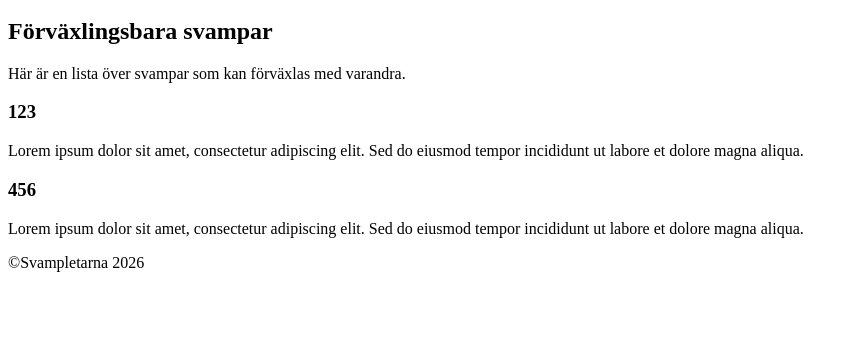
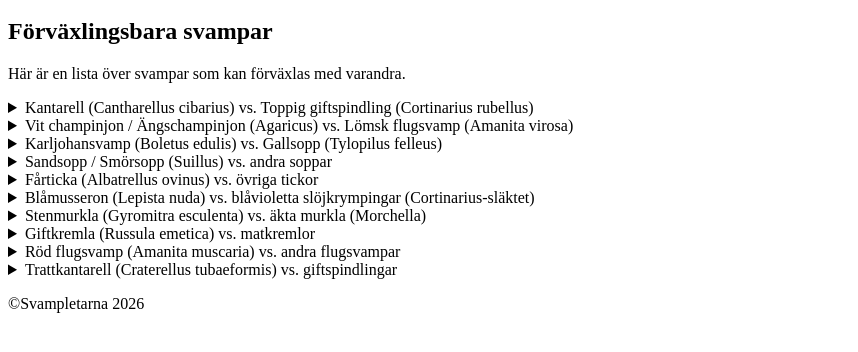
Before and after one commit to stums77/Svampletarna-DEMO, a plain HTML site: page pages/forvaxling.html in a window 1280 px wide. Shown: the part 154-506 px from the top of the page, without its empty margins (0-858 px from the left). Drawn offline with Linux system fonts and the light colour scheme; files that its build step writes are made by us from their sources.

Commit message:
Förväxlingssida Klar!

```diff
--- /dev/null
+++ b/data/speciellaEgenskaper.json
@@ -0,0 +1,102 @@
+{
+    "särskiljande_egenskaper": [
+        {
+            "par": "Kantarell (Cantharellus cibarius) vs. Toppig giftspindling (Cortinarius rubellus)",
+            "risk": "Dödligt giftig förväxling – njurskador.",
+            "särskiljande": [
+                "Undersidan: kantarellen har gaffelgrenade, nedlöpande åsar; giftspindlingen har egentliga skivor som möts i en tydlig klyfta mot foten.",
+                "Fot: kantarellen har massiv, köttig fot utan ring; giftspindlingen har en hattformad gulaktig ring (cortina) högt på foten.",
+                "Hatt: giftspindlingen har ofta en spetsig, toppig puckel – kantarellen är trattformad utan puckel.",
+                "Växtplats: giftspindlingen växer i fuktig mossmark med barrträd, kantarellen i vanlig skogsmark.",
+                "Osäkerhet: känner du inte igen undersidan säkert, lämna svampen."
+            ]
+        },
+        {
+            "par": "Vit champinjon / Ängschampinjon (Agaricus) vs. Lömsk flugsvamp (Amanita virosa)",
+            "risk": "Dödligt giftig förväxling.",
+            "särskiljande": [
+                "Skivor: champinjonen har rosa skivor som mörknar till chokladbruna; lömsk flugsvamp har alltid vita skivor.",
+                "Fotbasen: gräv upp svampen – flugsvampen har en säckliknande strumpa (volva) nere i marken; champinjonen har ingen.",
+                "Doft: champinjonen doftar mandel eller svamp; flugsvampen har svag, sötaktig obehaglig doft.",
+                "Färg: champinjonens kött rodnar eller gulnar vid snitt; flugsvampen förblir helvit.",
+                "Regel: champinjoner ska aldrig plockas för konsumtion utan att hela foten grävts fram."
+            ]
+        },
+        {
+            "par": "Karljohansvamp (Boletus edulis) vs. Gallsopp (Tylopilus felleus)",
+            "risk": "Oätlig, skarpt bitter – förstör maträtten men inte farlig.",
+            "särskiljande": [
+                "Porer: karljohansvampen har vita till gulvita porer; gallsoppen har rosatonade till mörkt rosa porer.",
+                "Smak: gallsoppen är extremt bitter – tugga en liten bit och spotta ut om du är osäker.",
+                "Fot: karljohansvampen har fint vitaktigt nätmönster; gallsoppens nätmönster är grovt och mörkbrunt.",
+                "Hatt: gallsoppens hatt är ofta mörkare brun och något sammetsluden."
+            ]
+        },
+        {
+            "par": "Sandsopp / Smörsopp (Suillus) vs. andra soppar",
+            "risk": "Låg – av samma kök skördas dessa vanligen säkert.",
+            "särskiljande": [
+                "Hatt: Suillus-hattarna är slemmiga eller klibbiga i fuktigt väder, övriga soppar är torra.",
+                "Porer: gula, ganska stora porer; flera arter färgas svagt blå vid snitt.",
+                "Ring: smörsoppen har tydlig ring på foten, sandsoppen oftast ingen.",
+                "Värdträd: växer nästan alltid med tall – inte med lövträd."
+            ]
+        },
+        {
+            "par": "Fårticka (Albatrellus ovinus) vs. övriga tickor",
+            "risk": "Låg – men flera tickor är oätliga eller hårda.",
+            "särskiljande": [
+                "Växtsätt: fårtickan växer på marken ur markmycel, inte direkt på död ved.",
+                "Porer: mycket fina, vitaktiga porer på undersidan; köttet är vitt och fast, ej träigt.",
+                "Hatt: vit till gräddgul, ofta flikig eller sammanväxt i tuvor."
+            ]
+        },
+        {
+            "par": "Blåmusseron (Lepista nuda) vs. blåvioletta slöjkrympingar (Cortinarius-släktet)",
+            "risk": "Allvarlig – flera blåvioletta spindlingar är giftiga.",
+            "särskiljande": [
+                "Spårpulver: blåmusseronen har rosa spårpulver; spindlingarna har rostbrunt spårpulver – lägg hatten på vitt papper över natten.",
+                "Skivor: blåmusseronens skivor sitter tätt och är djupt urnupna kring foten; spindlingarna har cortina (spindelvävsliknande ring) i ungt tillstånd.",
+                "Fot: spindlingarna har ofta en tydlig, hattformad ring.",
+                "Doft: blåmusseronen doftar starkt aromatiskt eller parfymerat."
+            ]
+        },
+        {
+            "par": "Stenmurkla (Gyromitra esculenta) vs. äkta murkla (Morchella)",
+            "risk": "Stenmurkla är giftig – äkta murkla är en uppskattad matsvamp.",
+            "särskiljande": [
+                "Hatten: stenmurklans hatt är hjärnliknande och oregelbundet veckad; äkta murklans hatt är bikakemönstrad med tydliga gropar och åsar.",
+                "Fot: stenmurklan har kort, ihålig, köttig fot; äkta murklan har längre fot, ofta ihålig hela vägen.",
+                "Färg: stenmurklan är rödbrun till mörkbrun; äkta murklan är ljusare gulbrun till gråbrun.",
+                "Tid: bägge är vårsvampar, men stenmurklan kommer ofta först."
+            ]
+        },
+        {
+            "par": "Giftkremla (Russula emetica) vs. matkremlor",
+            "risk": "Magbesvär – kräkningar.",
+            "särskiljande": [
+                "Smak: giftkremlan är brännande skarp eller bitter – tugga en liten bit och spotta ut; ätliga kremlor är milda.",
+                "Fot: giftkremlan har vit, spröd fot; flera matkremlor har färgad fot.",
+                "Färg: klarröd hatt med rent vita skivor – men flera milda röda kremlor finns, så smakprovet är avgörande."
+            ]
+        },
+        {
+            "par": "Röd flugsvamp (Amanita muscaria) vs. andra flugsvampar",
+            "risk": "Giftig – berusningsmedel.",
+            "särskiljande": [
+                "Hatt: röd med vita vårtor eller fjäll – de flesta ätliga flugsvampar är gröna, bruna eller grå.",
+                "Fot: vit ring och en strumpa vid basen.",
+                "Regel: alla flugsvampar (Amanita) med ring och strumpa bör lämnas – nästan alla svenska amanitor är oätliga eller giftiga."
+            ]
+        },
+        {
+            "par": "Trattkantarell (Craterellus tubaeformis) vs. giftspindlingar",
+            "risk": "Dödligt giftig förväxling finns beskriven men är mindre vanlig.",
+            "särskiljande": [
+                "Undersidan: trattkantarellen har grågula, nedlöpande åsar; spindlingarna har bruna skivor och rostbrunt spårpulver.",
+                "Fot: trattkantarellens fot är ihålig och gulorange; spindlingens fot är massiv med cortina.",
+                "Växtplats: trattkantarellen växer i mossa i fuktig barrskog, ofta i stora grupper."
+            ]
+        }
+    ]
+}
--- a/pages/forvaxling.html
+++ b/pages/forvaxling.html
@@ -5,7 +5,7 @@
     <meta name="viewport" content="width=device-width, initial-scale=1.0">
     <title>forvaxling</title>
     <link rel="stylesheet" href="css/style.css">
-    <script src="scripts/script.js" defer></script>
+    <script src="../scripts/script.js" defer></script>
 </head>
 <body>
     <header>
@@ -26,20 +26,9 @@
                 <p>Här är en lista över svampar som kan förväxlas med varandra.</p>
             </article>
         </section>
-        <section>
-            <article>
-                <h3>123</h3>
-                <p> Lorem ipsum dolor sit amet, consectetur adipiscing elit.
-                Sed do eiusmod tempor incididunt ut labore et dolore magna aliqua.</p>
-            </article>
-        </section>
-        <section>
-            <article>
-                <h3>456</h3>
-                <p> Lorem ipsum dolor sit amet, consectetur adipiscing elit.
-                Sed do eiusmod tempor incididunt ut labore et dolore magna aliqua.</p>
-            </article>
-        </section>
+
+        <!-- Här visas svamparna från JSON-filen -->
+        <section id="differenceList"></section>
     </main>
     <footer>
         <p>&copy;Svampletarna 2026</p>
--- a/scripts/script.js
+++ b/scripts/script.js
@@ -0,0 +1,37 @@
+// Hämtar elementet där svamparna ska visas
+const differenceList = document.getElementById("differenceList");
+
+// Hämtar information från JSON-filen
+async function showMushrooms() {
+  try {
+    const response = await fetch("../data/speciellaEgenskaper.json");
+    const mushroomData = await response.json();
+
+    // Går igenom alla svampjämförelser
+    mushroomData.särskiljande_egenskaper.forEach(mushroom => {
+
+      // Gör en lista av de särskiljande egenskaperna
+      const differences = mushroom.särskiljande
+        .map(difference => `<li>${difference}</li>`)
+        .join("");
+
+      // Visar svampparet, risken och skillnaderna. Gör också informationen klickbar
+      differenceList.innerHTML += `
+        <details>
+          <summary>${mushroom.par}</summary>
+          <p><strong>Risk:</strong> ${mushroom.risk}</p>
+          <ul>${differences}</ul>
+        </details>
+      `;
+    });
+
+  } catch (error) {
+    // Visar ett felmeddelande om filen inte kan hämtas
+    console.error("Kunde inte hämta svamparna:", error);
+  }
+}
+
+// Kör funktionen endast på förväxlingssidan
+if (differenceList) {
+showMushrooms();
+}
```
